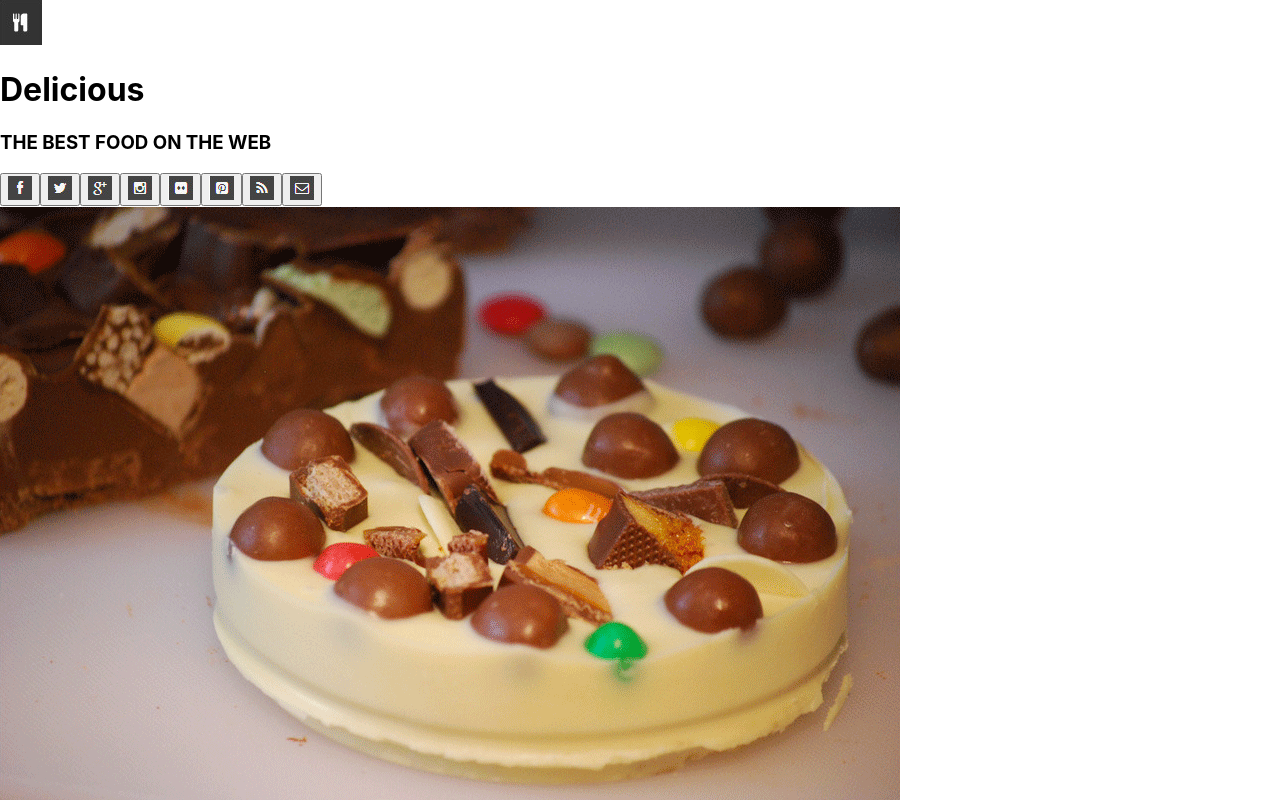
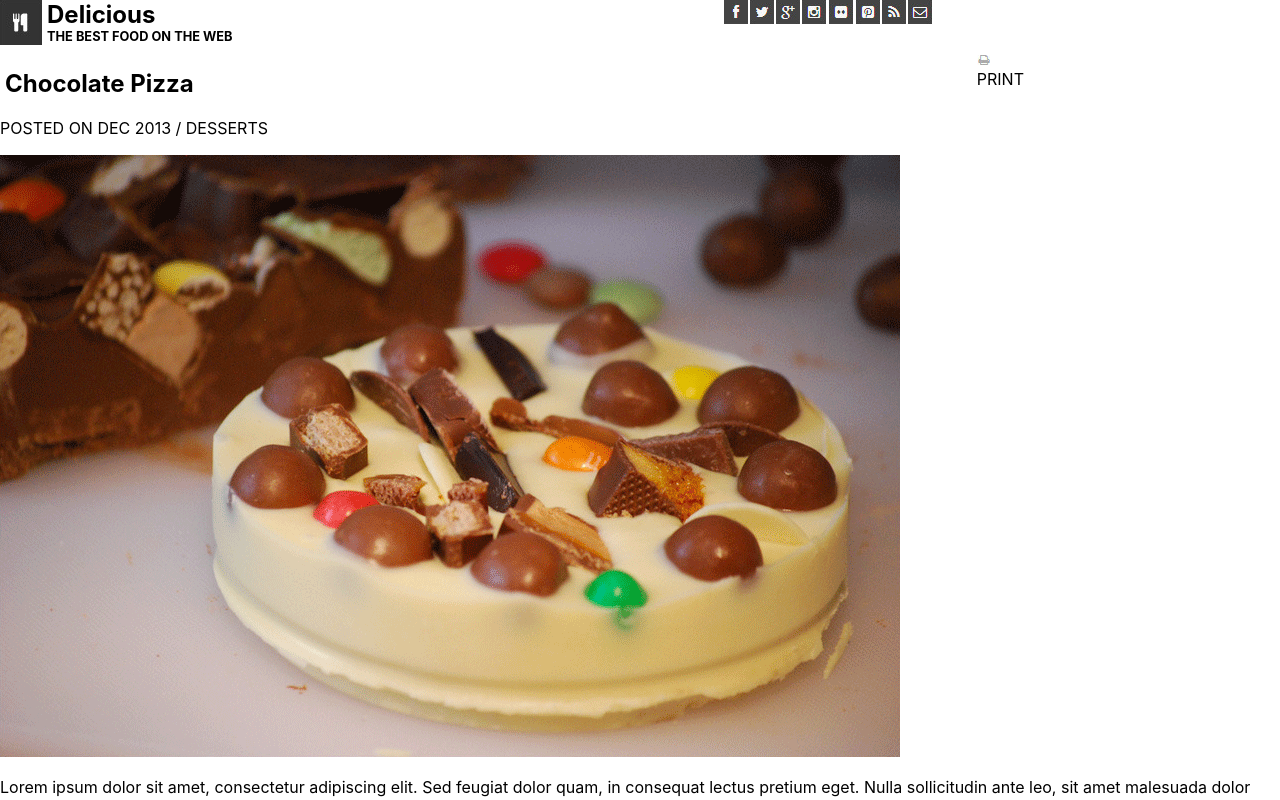
Before and after one commit to stamiesie/chocolate-pizza, a React (Create React App) app: page / in a window 1280 px wide. Shown: the top 800 px of the page. Built offline with nearby package versions, Linux system fonts and the light colour scheme.

Commit message:
styling header

```diff
--- a/src/App.css
+++ b/src/App.css
@@ -1,38 +1,50 @@
-.App {
-  text-align: center;
+html, body {
+  width: 100%;
 }
 
-.App-logo {
-  height: 40vmin;
-  pointer-events: none;
+body {
+  margin: 0 auto;
+  padding: 0;
+  /* display: flex;
+  flex-direction: column;
+  align-items: center;
+  justify-content: center; */
 }
 
-@media (prefers-reduced-motion: no-preference) {
-  .App-logo {
-    animation: App-logo-spin infinite 20s linear;
-  }
+.page-header {
+  width: 80%;
+  display: grid;
+  grid-template-columns: .1fr 2fr 2.5fr 2fr;
 }
 
-.App-header {
-  background-color: #282c34;
-  min-height: 100vh;
+.header-title {
   display: flex;
   flex-direction: column;
-  align-items: center;
-  justify-content: center;
-  font-size: calc(10px + 2vmin);
-  color: white;
+  align-items: left;
+  justify-content: left;
+  margin-left: 5px;
+  padding: 0px;
 }
 
-.App-link {
-  color: #61dafb;
+.header-title h1 {
+  font-size: 1.5em;
+  text-align: left;
 }
 
-@keyframes App-logo-spin {
-  from {
-    transform: rotate(0deg);
-  }
-  to {
-    transform: rotate(360deg);
-  }
+.header-title h3 {
+  font-size: .8em;
 }
+
+.header-title h1, .header-title h3 {
+margin: 0px;
+}
+
+.nav-buttons img {
+  margin-left: 2px;
+}
+
+.pizza-header {
+  width: 80%;
+  display: grid;
+  grid-template-columns: 1fr 2fr .1fr;
+}
--- a/src/App.js
+++ b/src/App.js
@@ -13,8 +13,8 @@ export default class App extends React.Component {
     return (
       <div>
         <ChocolateHeader />
+        <PizzaHeading />
         <ImageComponent />
-        <PizzaHeading />
         <ChocolateRecipe />
         <IngredientList />
         <ChocolateFooter />
--- a/src/button.js
+++ b/src/button.js
@@ -3,9 +3,7 @@ import React from 'react';
 export class NavButton extends React.Component {
     render() {
         return (
-            <button>
-                <img alt = "icon" src = {this.props.image}></img>
-            </button>
+            <img alt="icon" src={this.props.image}></img>
         );
     }
 }
--- a/src/header.js
+++ b/src/header.js
@@ -3,19 +3,28 @@ import { NavButton } from './button.js';
 
 export default class ChocolateHeader extends React.Component {
     render() {
-        return <div>
-            <img alt="logo" src="logo.png"></img>
-            <h1>Delicious</h1>
-            <h3>THE BEST FOOD ON THE WEB</h3>
-            <NavButton image = "fb-icon.png"/>
-            <NavButton image = "twit-icon.png"/>
-            <NavButton image = "gp-icon.png"/>
-            <NavButton image = "insta-icon.png"/>
-            <NavButton image = "flic-icon.png"/>
-            <NavButton image = "pint-icon.png"/>
-            <NavButton image = "rss-icon.png"/>
-            <NavButton image = "mail-icon.png"/>
+        return <div className="page-header">
+            <div className="header-image">
+                <img alt="logo" src="logo.png"></img>
+            </div>
 
+            <div className="header-title">
+                <h1>Delicious</h1>
+                <h3>THE BEST FOOD ON THE WEB</h3>
+            </div>
+
+            <div></div>
+
+            <div className="nav-buttons">
+                <NavButton image="fb-icon.png" />
+                <NavButton image="twit-icon.png" />
+                <NavButton image="gp-icon.png" />
+                <NavButton image="insta-icon.png" />
+                <NavButton image="flic-icon.png" />
+                <NavButton image="pint-icon.png" />
+                <NavButton image="rss-icon.png" />
+                <NavButton image="mail-icon.png" />
+            </div>
         </div>
     }
 }
--- a/src/pizza-heading.js
+++ b/src/pizza-heading.js
@@ -1,16 +1,19 @@
 import React from 'react';
 
 export default class PizzaHeading extends React.Component {
-    render(){
+    render() {
         return (
-            <div>
+            <div className="pizza-header">
                 <section>
-                    <h1>Chocolate Pizza</h1>
-                    <p>POSTED ON DEC 2013 / DESSERTS</p>
+                    <h1 className="header-title">Chocolate Pizza</h1>
+                    <p className="header-sub">POSTED ON DEC 2013 / DESSERTS</p>
                 </section>
+
+                <section></section>
+
                 <section>
-                    <img src = "print-icon.png" alt = "printer"/>
-                    <span>PRINT</span>
+                    <img src="print-icon.png" alt="printer" />
+                    <span className="header-sub">PRINT</span>
                 </section>
             </div>
         );
```
